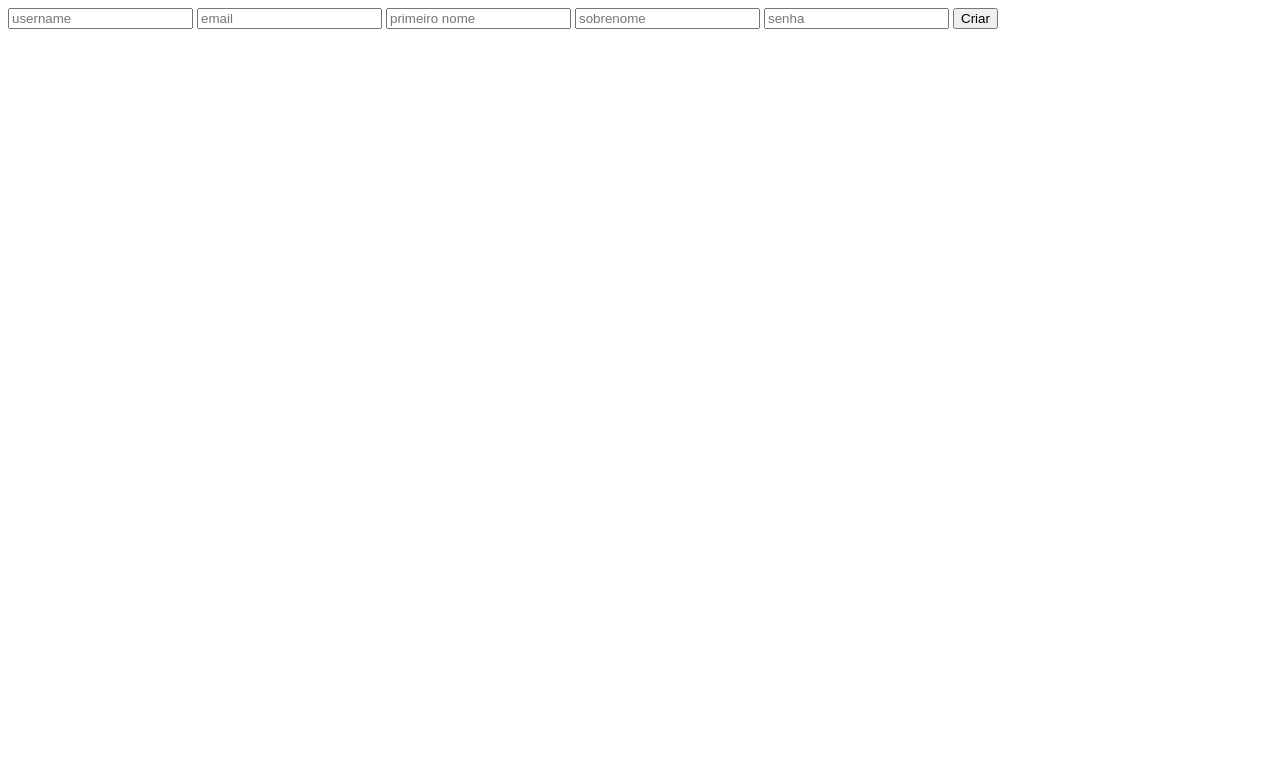
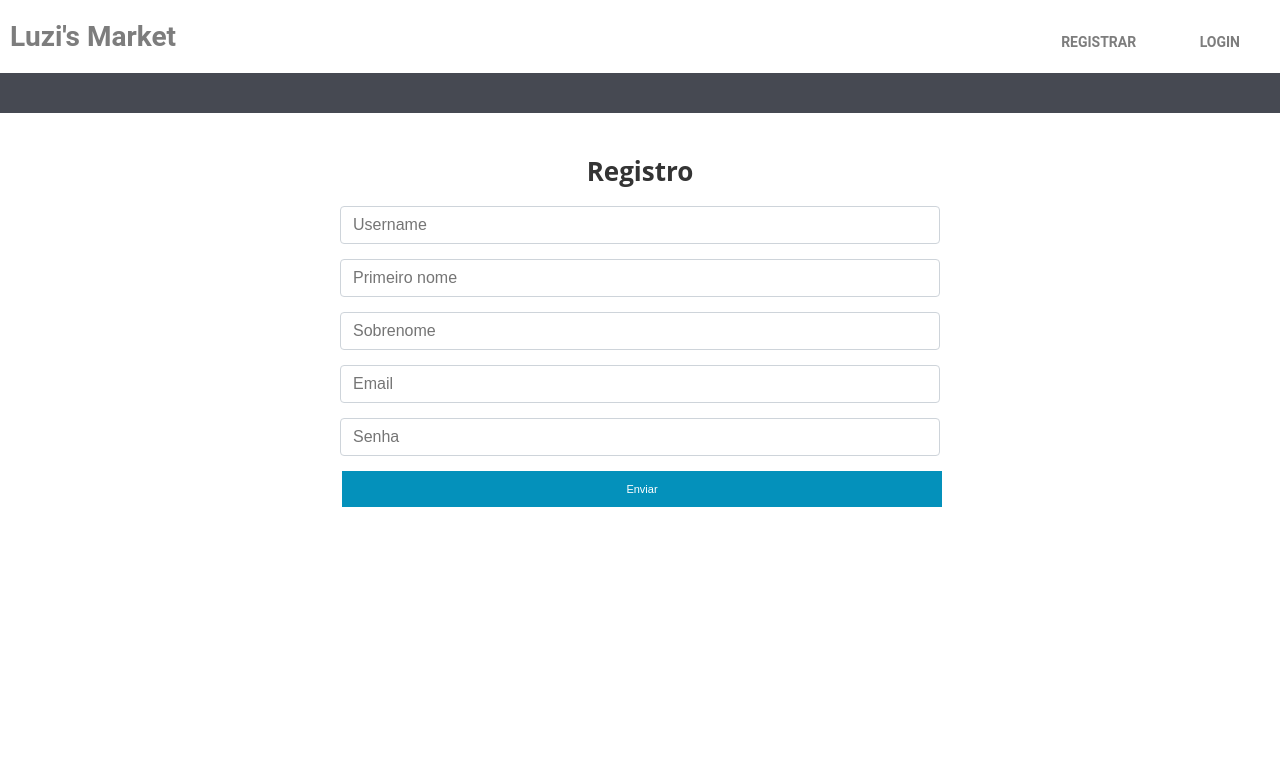
Before and after one commit to LucasReinhold/G2-Ecommerce-R3, a Django app: page /criarusuario in a window 1280 px wide. Shown: the top 783 px of the page. Run offline with Django 3.2, Linux system fonts and the light colour scheme; data that the repository does not hold is empty.

Commit message:
Tela de Registro

```diff
--- a/ecommerce/core/forms.py
+++ b/ecommerce/core/forms.py
@@ -1,4 +1,6 @@
 from django import forms
+
+from django.contrib.auth.models import User
 
 
 class CriarUsuarioForm(forms.Form):
@@ -8,6 +10,11 @@ class CriarUsuarioForm(forms.Form):
     sobrenome = forms.CharField(max_length=100)
     senha = forms.CharField(max_length=30)
 
+    def clean_username(self):
+        if User.objects.filter(username=self.cleaned_data['username']).exists():
+            raise forms.ValidationError('Username já existe.', code='invalid')
+        return self.cleaned_data['username']
+
 
 class LoginForm(forms.Form):
     username = forms.CharField(max_length=50)
--- /dev/null
+++ b/ecommerce/core/static/css/qualquercoisa.css
@@ -0,0 +1,115 @@
+body {
+    margin: 0;
+}
+
+.marca {
+    font-family: Roboto, 'Open Sans', 'Helvetica Neue', sans-serif;
+    font-size: 14px;
+    margin: 20px 10px;
+    color: #7d7d7d;
+}
+
+.marca h1 {
+    display: inline;
+}
+
+.marca ul {
+    display: inline;
+    float: right;
+    font-weight: bold;
+    text-transform: uppercase;
+}
+
+.marca li {
+    display: inline;
+    margin: 20px 30px;
+}
+
+.marca a {
+    color: #7d7d7d;
+    text-decoration: none;
+}
+
+.marca a:hover {
+    color: #9d9d9d;
+    text-decoration: none;
+}
+
+.menu ul {
+    display: inline;
+    float: right;
+    font-weight: bold;
+    text-transform: uppercase;
+    width: 100%;
+    text-align: center;
+    background-color: #464952;
+    padding: 20px 0;
+    margin: 0;
+}
+
+.menu li {
+    display: inline;
+    padding: 20px 40px;
+}
+
+.menu a {
+    color: #FFF;
+    text-decoration: none;
+}
+
+.menu a:hover {
+    border-bottom: 1px #fff solid;
+}
+
+/* TELA REGISTRO */
+
+.tela-registro {
+    width: 600px;
+    margin: auto;
+}
+
+.tela-registro input {
+    display: block;
+    width: 100%;
+    height: calc(1.5em + .75rem + 2px);
+    padding: .375rem .75rem;
+    font-size: 1rem;
+    font-weight: 400;
+    line-height: 1.5;
+    color: #495057;
+    background-color: #fff;
+    background-clip: padding-box;
+    border: 1px solid #ced4da;
+    border-radius: .25rem;
+    transition: border-color .15s ease-in-out,box-shadow .15s ease-in-out;
+    margin: 15px 0;
+}
+
+.tela-registro button {
+    color: #fff;
+    background: #0491bb;
+    margin-left: 2px;
+    margin-bottom: 10px;
+    box-shadow: none;
+    outline: none;
+    text-decoration: none;
+    font-family: Montserrat,sans-serif;
+    padding: 10px 22px;
+    font-size: 11px;
+    line-height: 16px;
+    border-radius: 0;
+    border: 0;
+    font-weight: 500;
+    cursor: pointer;
+    transition: all .2s ease;
+    width: 100%;
+}
+
+.tela-registro h1 {
+    width: 100%;
+    color: #343434;
+    text-align: center;
+    font-size: 26px;
+    margin-top: 100px;
+    font-family: Open Sans,Montserrat,sans-serif;
+}
--- /dev/null
+++ b/ecommerce/core/templates/base.html
@@ -0,0 +1,27 @@
+{% load static %}
+<html>
+  <head>
+    <title>{% block titulo %}{% endblock %}</title>
+    <link rel="stylesheet" href="{% static 'css/qualquercoisa.css' %}">
+  </head>
+  <body>
+    <header>
+      <div class="marca">
+        <h1>Luzi's Market</h1>
+        <ul>
+          <li><a href="/criarusuario">Registrar</a></li>
+          <li><a href="/login">Login</a></li>
+        </ul>
+      </div>
+      <div class="menu">
+        <ul>
+          {% for categoria in categorias %}
+          <li><a href="/categoria/{{categoria.id}}">{{categoria.nome}}</a></li>
+          {% endfor %}
+        </ul>
+      </div>
+    </header>
+    {% block corpo %}
+    {% endblock %}
+  </body>
+</html>
--- a/ecommerce/core/templates/criar_usuario.html
+++ b/ecommerce/core/templates/criar_usuario.html
@@ -1,16 +1,17 @@
-<html>
-    <head>
-        <title>Criar Usuario</title>
-    </head>
-    <body>
-        <form action="/criarusuario" method="POST" >
-            {% csrf_token %}
-            <input type="text" maxlength="50" placeholder="username" name="username" />
-            <input type="email" placeholder="email" name="email" />
-            <input type="text" maxlength="100" placeholder="primeiro nome" name="primeiro_nome" />
-            <input type="text" maxlength="100" placeholder="sobrenome" name="sobrenome" />
-            <input type="password" placeholder="senha" name="senha" />
-            <button type="submit">Criar</button>
-        </form>
-    </body>
-</html>
+{% extends 'base.html' %}
+{% block titulo %}Registro{% endblock %}
+{% block corpo %}
+<div class="tela-registro">
+    <h1>Registro</h1>
+    {{form.errors}}
+    <form method="POST">
+        {% csrf_token %}
+        <input type="text" placeholder="Username" name="username">
+        <input type="text" placeholder="Primeiro nome" name="primeiro_nome">
+        <input type="text" placeholder="Sobrenome" name="sobrenome">
+        <input type="text" placeholder="Email" name="email">
+        <input type="password" placeholder="Senha" name="senha">
+        <button type="submit">Enviar</button>
+    </form>
+</div>
+{% endblock %}
--- a/ecommerce/ecommerce/urls.py
+++ b/ecommerce/ecommerce/urls.py
@@ -22,4 +22,5 @@ urlpatterns = [
     path('admin/', admin.site.urls),
     path('criarusuario', views.criar_usuario),
     path('login', views.login),
+    path('categoria/<int:pk>', views.lista_categoria),
 ]
```
